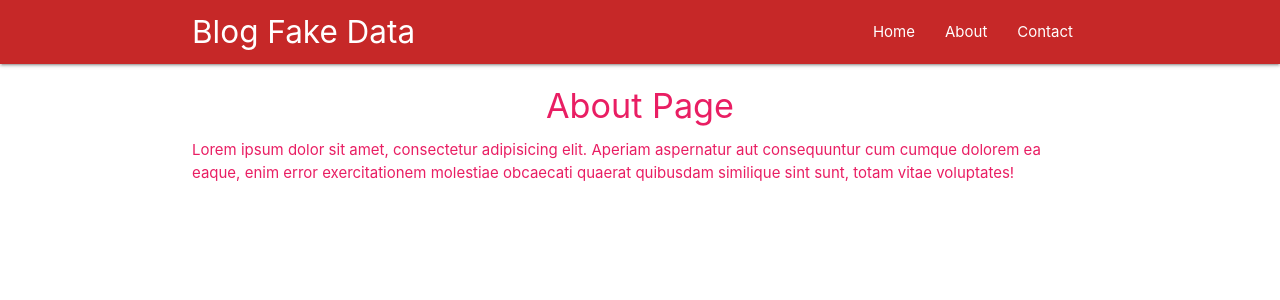
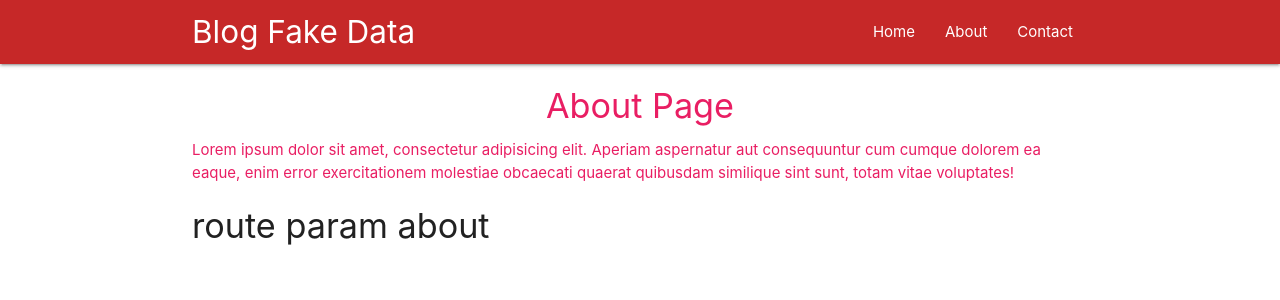
Before and after one commit to JGuiraud/simple-react-app, a React (Create React App) app: page /about in a window 1280 px wide. Shown: the top 300 px of the page. Built offline with nearby package versions, Linux system fonts and the light colour scheme.

Commit message:
grab param from url and display it dynamically

```diff
--- a/src/App.js
+++ b/src/App.js
@@ -4,6 +4,7 @@
 import Home from './components/Home';
 import About from './components/About';
 import Contact  from './components/Contact';
+import Post from './components/Post';
 
 class App extends Component {
   render() {
@@ -14,6 +15,7 @@
           <Route exact path='/' component={Home} />
           <Route path='/about' component={About} />
           <Route path='/contact' component={Contact} />
+          <Route path='/:post_id' component={Post} />
         </div>
       </BrowserRouter>
     );
--- /dev/null
+++ b/src/components/Post.js
@@ -0,0 +1,21 @@
+import React, { Component } from 'react';
+
+class Post extends Component {
+  state = {
+    id: null,
+  }
+  componentDidMount() {
+    let id = this.props.match.params.post_id
+    this.setState({id});
+  }
+
+  render() {
+    return(
+      <div className="container">
+        <h4>route param {this.state.id} </h4>
+      </div>
+    )
+  }
+}
+
+export default Post;
```
